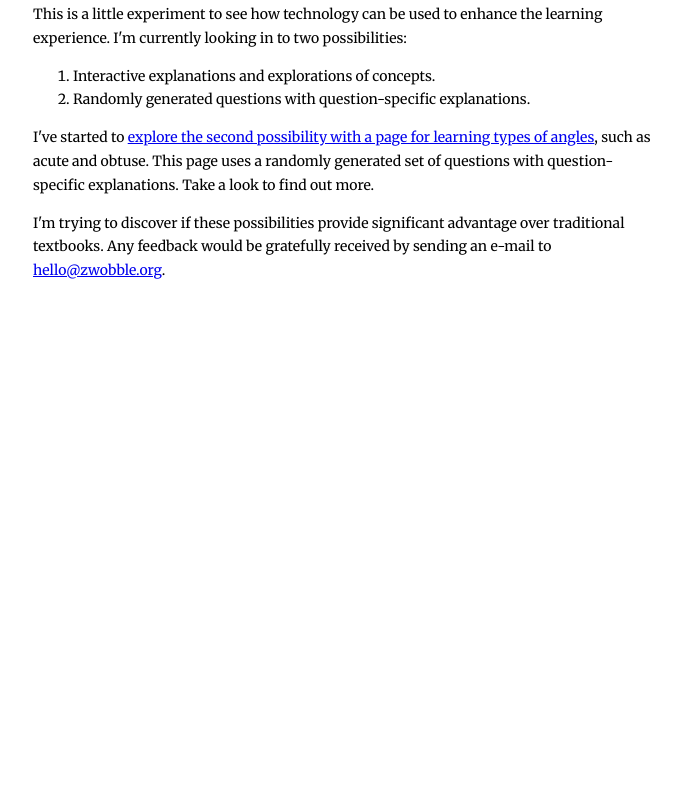
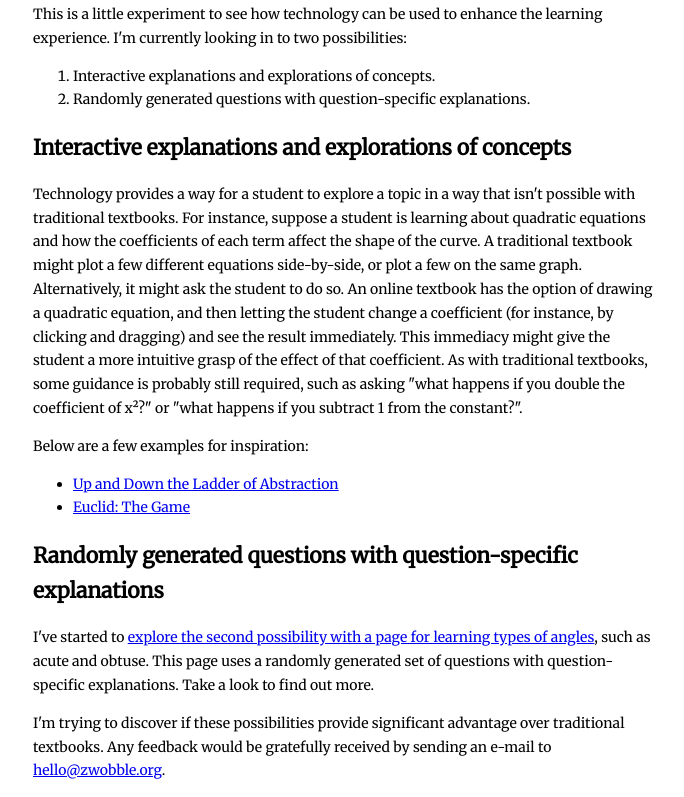
Before and after one commit to mwilliamson/maths-lessons, a website: page index.html in a window 1280 px wide. Shown: the part 82-879 px from the top of the page, without its empty margins (292-976 px from the left). Before the commit the page ends 800 px from the top, so only its background shows below. Drawn offline with nearby package versions, Linux system fonts and the light colour scheme; files that its build step writes are made by us from their sources.

Commit message:
Add to index.html

```diff
--- a/index.html
+++ b/index.html
@@ -20,6 +20,35 @@
         <li>Randomly generated questions with question-specific explanations.</li>
       </ol>
 
+      <h2>Interactive explanations and explorations of concepts</h2>
+
+      <p>
+        Technology provides a way for a student to explore a topic in a way that isn't possible with traditional textbooks.
+        For instance, suppose a student is learning about quadratic equations and how the coefficients of each term affect the shape of the curve.
+        A traditional textbook might plot a few different equations side-by-side,
+        or plot a few on the same graph.
+        Alternatively, it might ask the student to do so.
+        An online textbook has the option of drawing a quadratic equation,
+        and then letting the student change a coefficient (for instance, by clicking and dragging) and see the result immediately.
+        This immediacy might give the student a more intuitive grasp of the effect of that coefficient.
+        As with traditional textbooks,
+        some guidance is probably still required,
+        such as asking
+        "what happens if you double the coefficient of x²?" or
+        "what happens if you subtract 1 from the constant?".
+      </p>
+
+      <p>
+        Below are a few examples for inspiration:
+      </p>
+
+      <ul>
+        <li><a href="http://worrydream.com/LadderOfAbstraction/">Up and Down the Ladder of Abstraction</a></li>
+        <li><a href="http://euclidthegame.org/">Euclid: The Game</a></li>
+      </ul>
+
+      <h2>Randomly generated questions with question-specific explanations</h2>
+
       <p>
         I've started to <a href="types-of-angles.html">explore the second possibility with a page for learning types of angles</a>,
         such as acute and obtuse.
```
